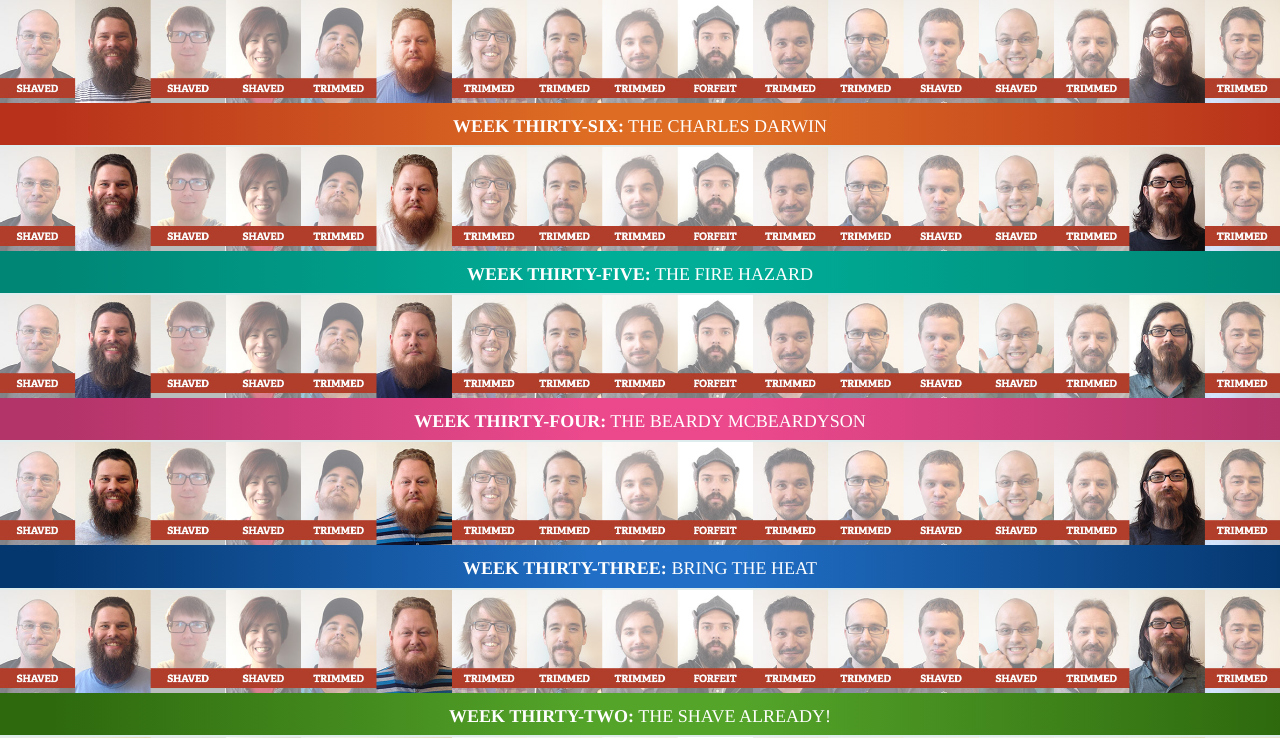
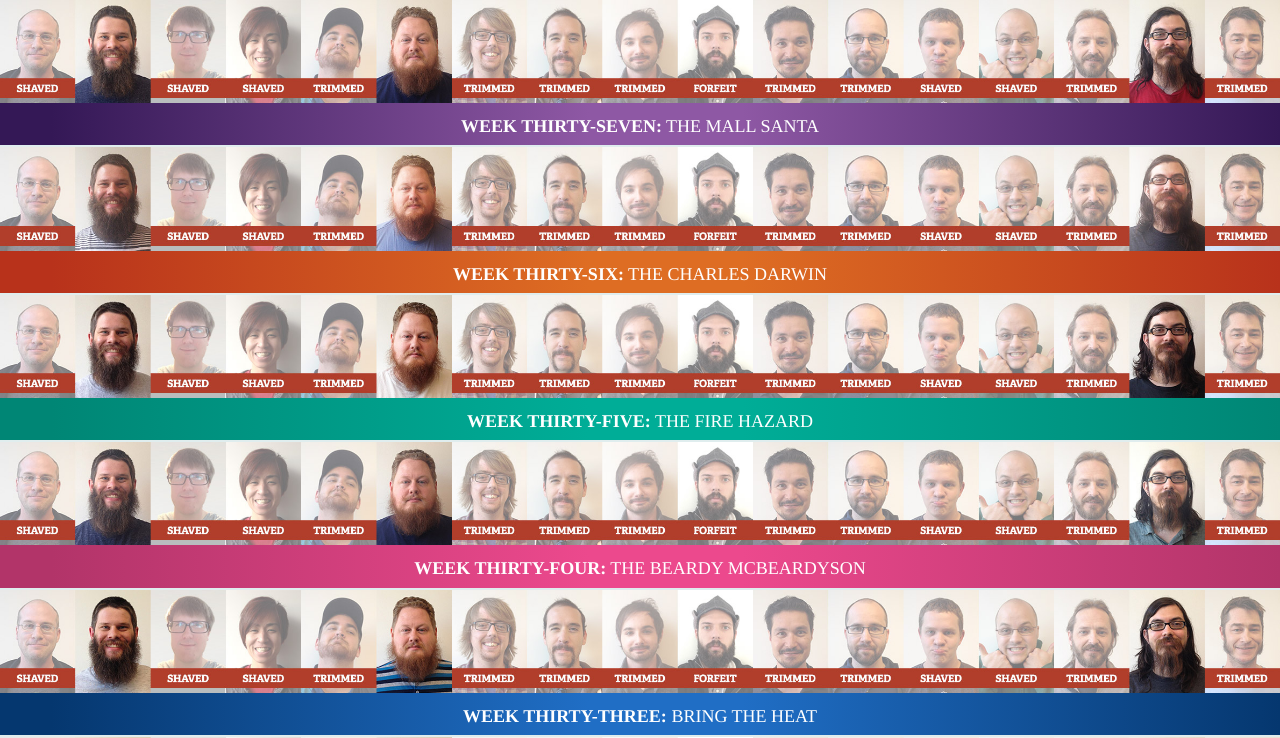
Before and after one commit to meltmedia/beardoff, a plain HTML site: page index.html in a window 1280 px wide. Shown: the top 738 px of the page. Drawn offline with nearby package versions, Linux system fonts and the light colour scheme.

Commit message:
added week37

```diff
--- a/index.html
+++ b/index.html
@@ -22,6 +22,10 @@
 </head>
 
 <body>
+<section id="week37" class="purple">
+  <a href="images/week37.jpg" title="Week37"><img data-original="images/week37.jpg" alt="Week37" src="images/blank.gif"/></a>
+  <h2><span>Week Thirty-Seven:</span> The Mall Santa</h2>
+</section>
 <section id="week36" class="orange">
   <a href="images/week36.jpg" title="Week36"><img data-original="images/week36.jpg" alt="Week36" src="images/blank.gif"/></a>
   <h2><span>Week Thirty-Six:</span> The Charles Darwin</h2>
```
Also changed, not shown: images/week37.jpg (added).
